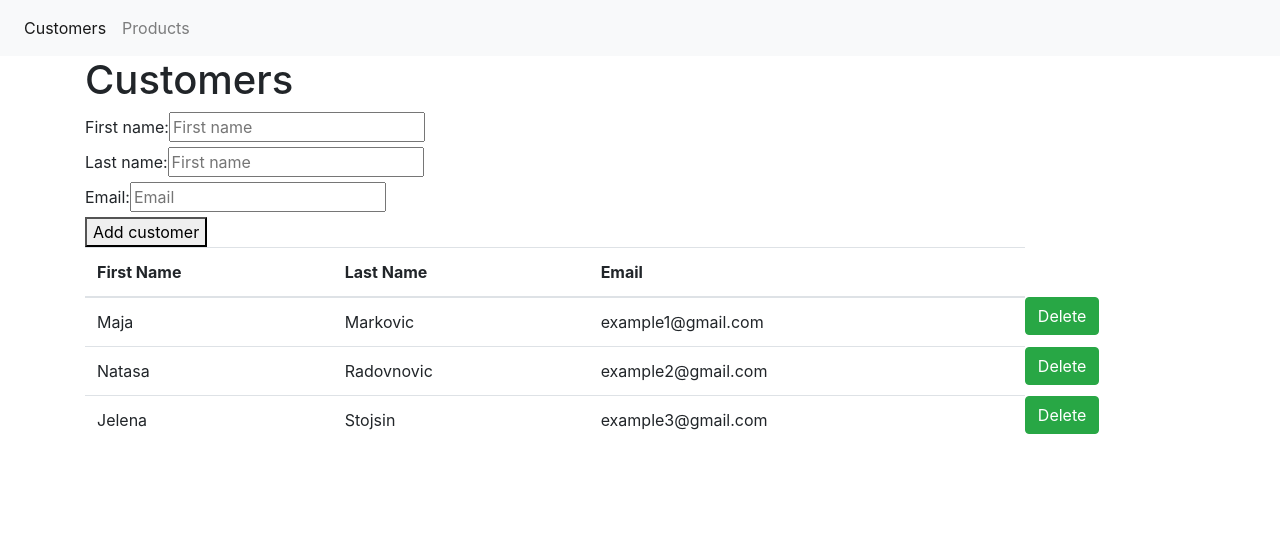
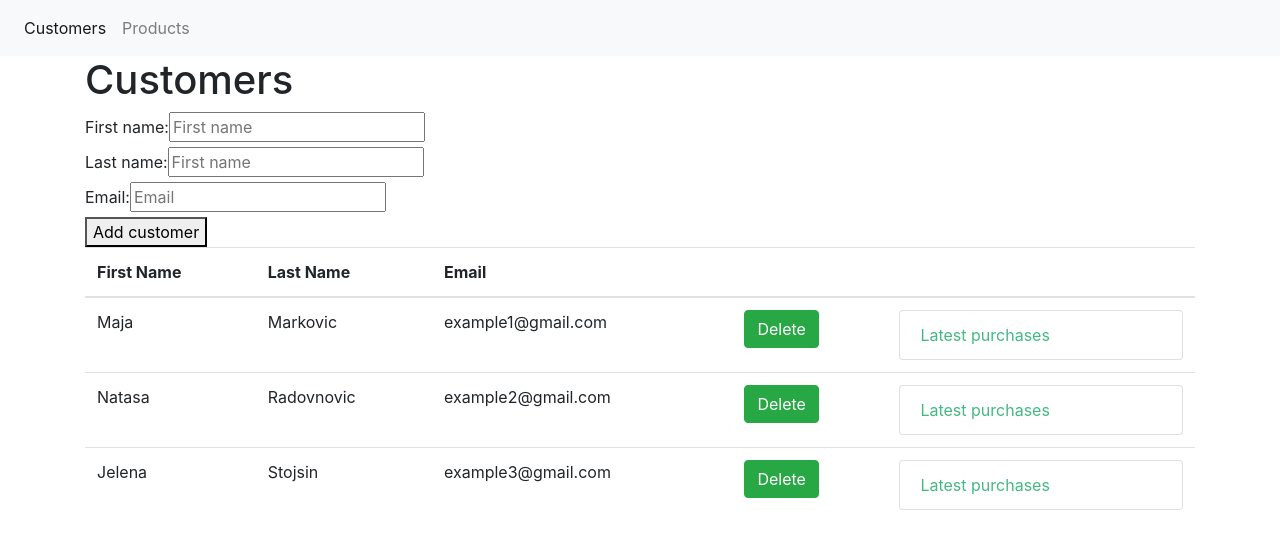
Before and after one commit to MajaMarkovic1/store-app, a Vue app: page /customers in a window 1280 px wide. Shown: the top 548 px of the page. Built offline with nearby package versions, Linux system fonts and the light colour scheme.

Commit message:
zadatak4

```diff
--- a/src/components/AppCustomers.vue
+++ b/src/components/AppCustomers.vue
@@ -15,13 +15,22 @@
                 <th>First Name</th>
                 <th>Last Name</th>
                 <th>Email</th>
+                <th></th>
+                <th></th>
+
             </thead>
             <tbody>
                 <tr v-for="(customer, index) in customers" :key="index">
                     <td>{{ customer.firstName }}</td>
                     <td>{{ customer.lastName }}</td>
                     <td>{{ customer.email }}</td>
-                    <button class="btn btn-success" @click="removeCustomer(customer)">Delete</button>
+                    <td><button class="btn btn-success" @click="removeCustomer(customer)">Delete</button></td>
+                    <td><router-link
+                        class="list-group-item list-group-item-action"
+                        :to="{ name: 'latest-purchases', params: {id: customer.id}}">
+                        Latest purchases
+                        </router-link></td>
+
                 </tr>
             </tbody>
         </table>
@@ -48,6 +57,9 @@ export default {
       },
     addCustom(){
         customerService.addCustomer(this.newCustomer);
+    },
+    latestPurchases(customer){
+        customerService.showLatestPurchases(customer);
     }
   }
 
--- /dev/null
+++ b/src/components/AppLatestPurchases.vue
@@ -0,0 +1,25 @@
+<template>
+
+    <div>
+        <div>{{ customer.firstName }}</div>
+        <div>{{ customer.lastName }}</div>
+        <div>{{ customer.email }}</div>
+        <div>{{ customer.products }}</div>
+        <router-link to="/customers">Back</router-link>
+    </div>
+</template>
+
+<script>
+import { customerService } from '../services/CustomerService'
+export default {
+
+    props: ['id'],
+
+    created(){
+
+        this.customer = customerService.find(this.id);
+    }
+
+}
+
+</script>
--- a/src/router.js
+++ b/src/router.js
@@ -2,6 +2,8 @@ import Vue from 'vue'
 import Router from 'vue-router'
 import AppCustomers from './components/AppCustomers.vue'
 import AppProducts from './components/AppProducts.vue'
+import AppLatestPurchases from './components/AppLatestPurchases.vue'
+
 
 Vue.use(Router)
 
@@ -11,6 +13,6 @@ export default new Router({
         { path: '/', redirect: '/customers'},
         { path: '/customers', component: AppCustomers},
         { path: '/products', component: AppProducts},
-
+        { path: '/customers/:id', component: AppLatestPurchases, name: 'latest-purchases', props: true},
       ]
 })
--- a/src/services/CustomerService.js
+++ b/src/services/CustomerService.js
@@ -4,19 +4,24 @@ const customers = [
         firstName: 'Maja',
         lastName: 'Markovic',
         email: 'example1@gmail.com',
-        products: []
+        products: [],
+
     },
     {   id: 2,
         firstName: 'Natasa',
         lastName: 'Radovnovic',
         email: 'example2@gmail.com',
-        products: []
+        products: [],
+
+
     },
     {   id: 3,
         firstName: 'Jelena',
         lastName: 'Stojsin',
         email: 'example3@gmail.com',
-        products: []
+        products: [],
+
+
     },
 ]
 
@@ -33,8 +38,17 @@ class CustomerService {
 
 
     addCustomer(newCustomer){
+        newCustomer.id = nextId;
         customers.push(newCustomer);
-        newCustomer = {};
+        nextId++;
+    };
+
+    showLatestPurchases(customer){
+        return customer;
+    };
+
+    find(id){
+        return customers.find(customer => customer.id == id);
     }
 }
 export const customerService = new CustomerService();
```
